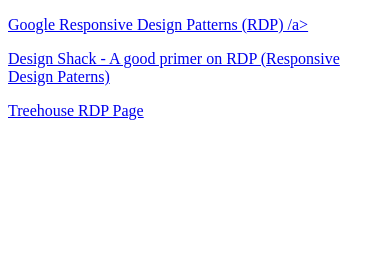
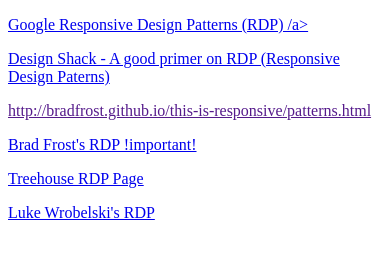
Before and after one commit to jpcooper43/linkmagic, a plain HTML site: page index.html in a window 390 px wide. Drawn offline with Linux system fonts and the light colour scheme.

Commit message:
updated links
Updated links for Responsive Design Patterns

```diff
--- a/index.html
+++ b/index.html
@@ -7,10 +7,11 @@
 	<div>
 		<p><a href="https://developers.google.com/web/fundamentals/layouts/rwd-patterns/index?hl=en" target="_new">Google Responsive Design Patterns (RDP) /a></p>
 		<p><a href="http://designshack.net/articles/css/5-really-useful-responsive-web-design-patterns/" target="_new">Design Shack - A good primer on RDP (Responsive Design Paterns)</a></p>
+		<p><a href="" target="_new">http://bradfrost.github.io/this-is-responsive/patterns.html</a></p>
+		<p><a href="http://codepen.io/bradfrost/full/sHvaz" target="_new">Brad Frost's RDP !important!</a></p>
 		<p><a href="http://blog.teamtreehouse.com/responsive-design-patterns" target="_new">Treehouse RDP Page</a></p>
-		<p><a href="" target="_new"></a></p>
-		<p><a href="" target="_new"></a></p>
-		<p><a href="" target="_new"></a></p>
+		<p><a href="http://www.lukew.com/ff/entry.asp?1514" target="_new">Luke Wrobelski's RDP</a></p>
+
 		<p><a href="" target="_new"></a></p>
 	</div>
 </body>
```
